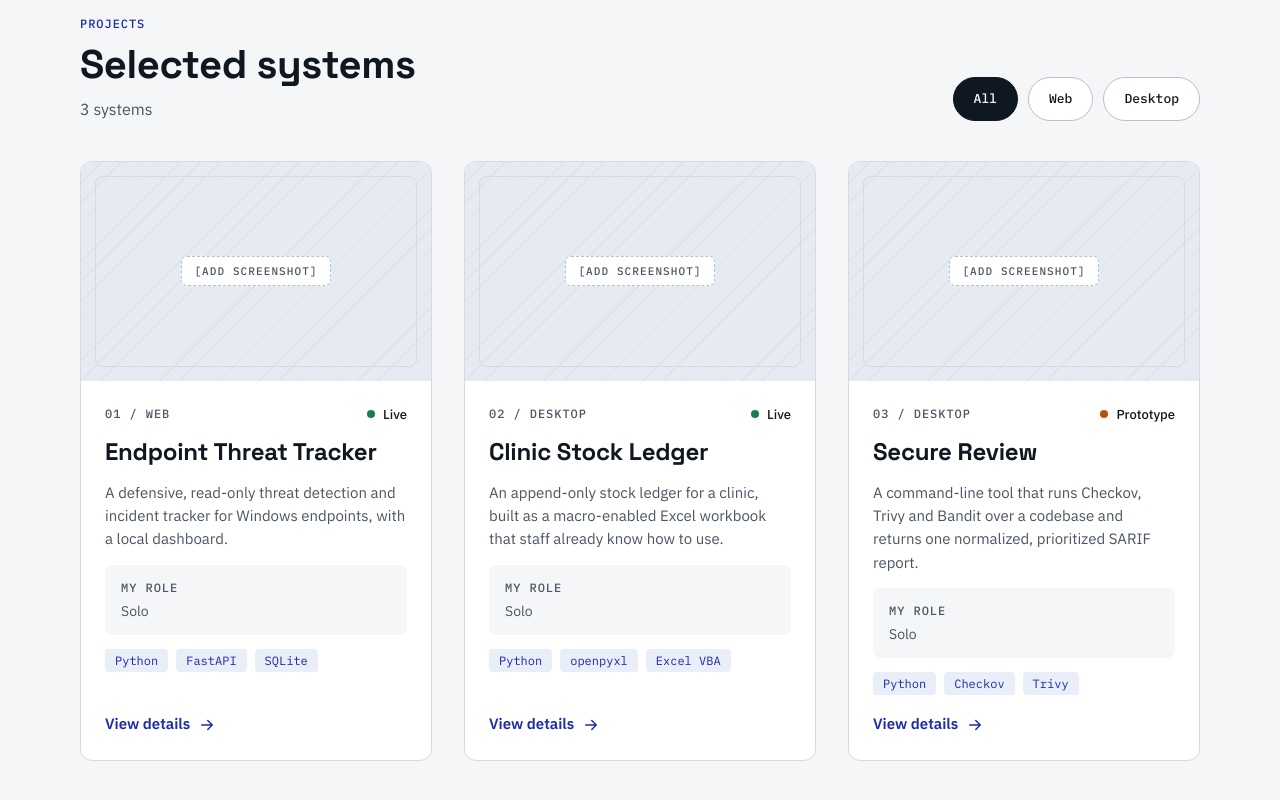
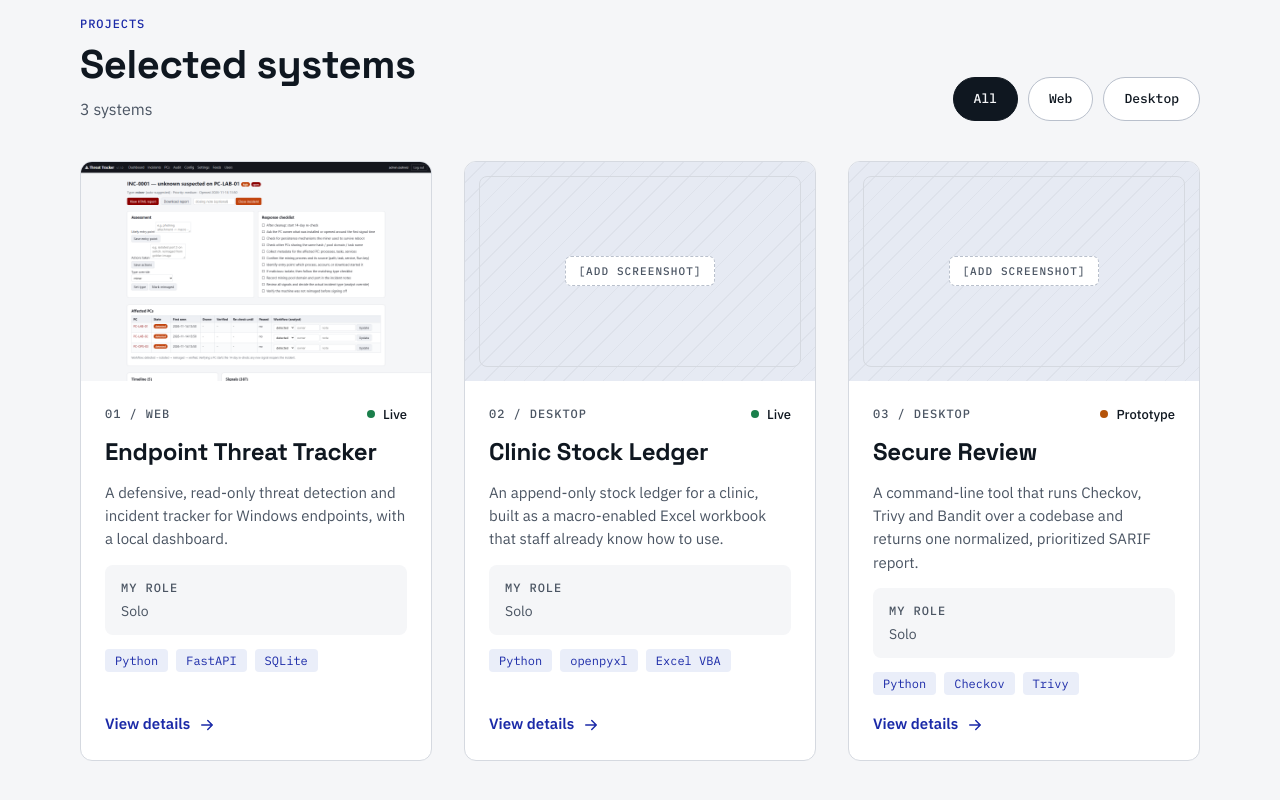
Before and after one commit to sketch-debug/portfolio, a plain HTML site: page index.html in a window 1280 px wide. Shown: the part 1091-1891 px from the top of the page. Drawn offline with Linux system fonts and the light colour scheme.

Commit message:
Show the tracker running: three real screenshots from the demo fleet.
The tracker was started locally against its generated fake data and captured at
1600x1000 - incident detail, the PC list with risk scores, and one machine's signal
timeline - so the page shows the product instead of describing it.

```diff
--- a/content.js
+++ b/content.js
@@ -191,7 +191,13 @@ const PROJECTS = [
     ],
     results: [],     // [NEEDED] real numbers only: incidents triaged, time saved, false positives cut.
 
-    screenshots: [], // [NEEDED] images/endpoint-threat-tracker-1.png, 1600 x 1000
+    // Real captures of the tracker running on the generated demo fleet. The first is
+    // the cover image; the rest fill the Screenshots section further down the page.
+    screenshots: [
+      "images/endpoint-threat-tracker-1.png",
+      "images/endpoint-threat-tracker-2.png",
+      "images/endpoint-threat-tracker-3.png",
+    ],
 
     demoUrl: "",
     githubUrl: "",   // private repo: a public link would 404, so no button is shown
```
Also changed, not shown: projects/endpoint-threat-tracker/index.html (+2 -4 lines), images/endpoint-threat-tracker-1.png (added), images/endpoint-threat-tracker-2.png (added), images/endpoint-threat-tracker-3.png (added).
